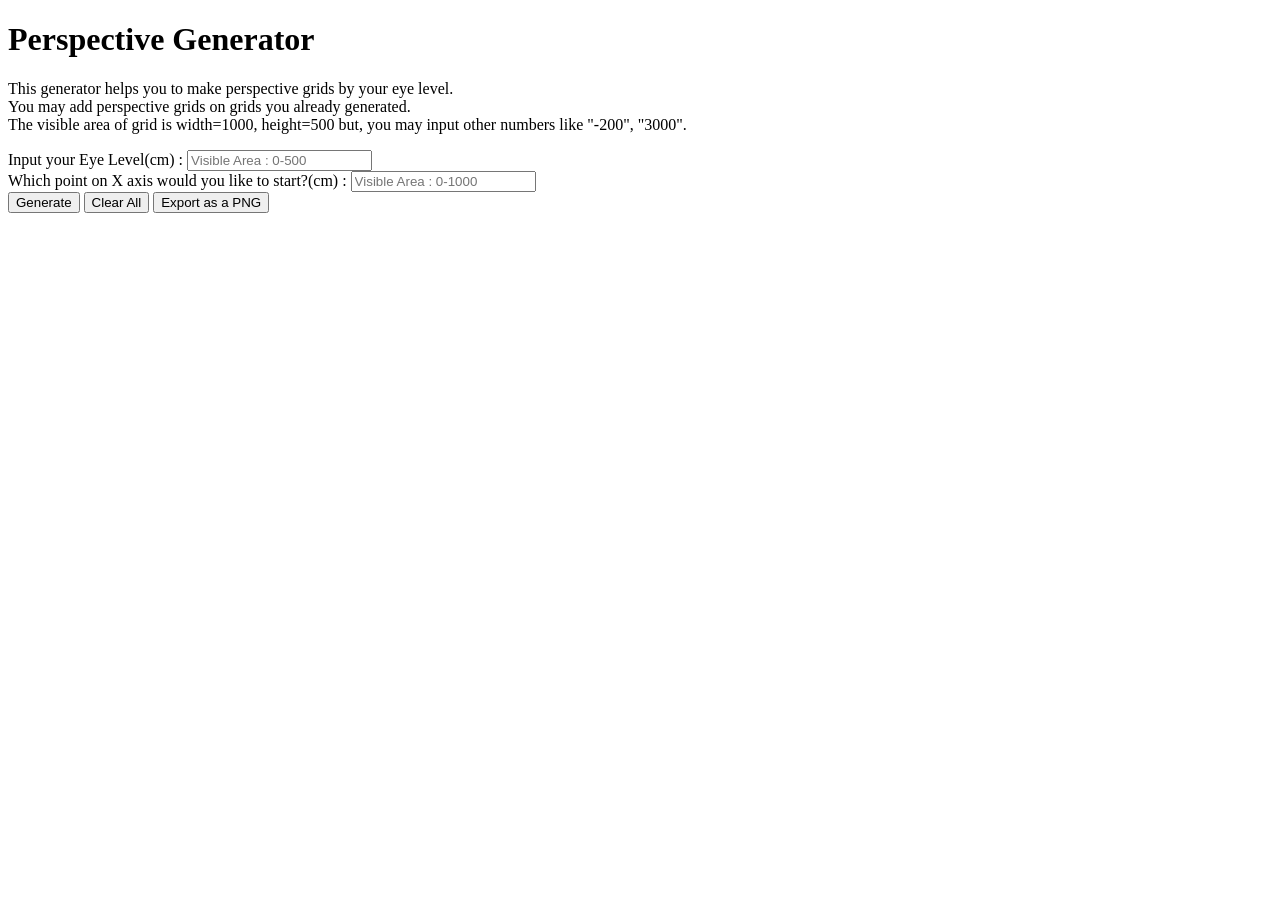
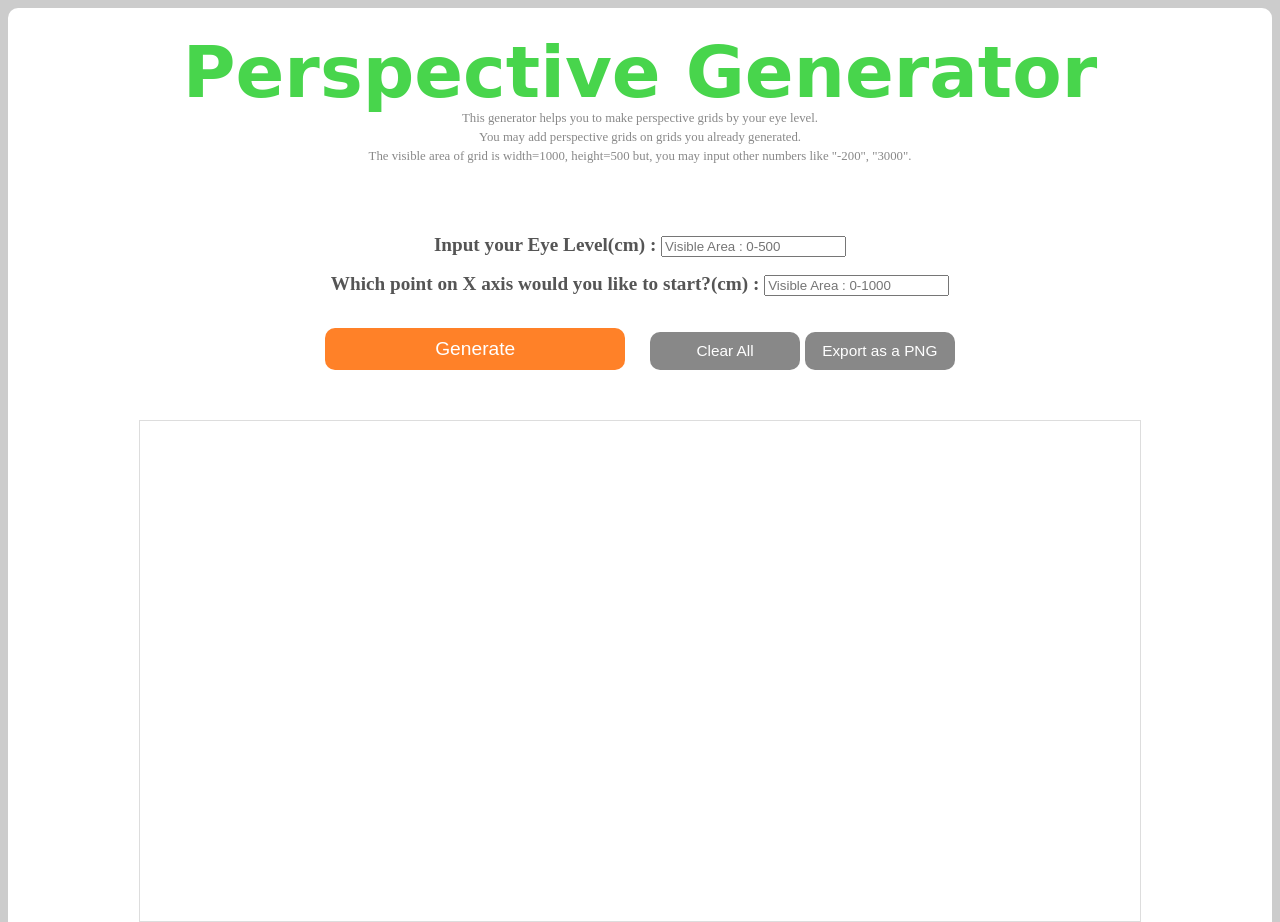
Before and after one commit to HelloTakako/perspective-generator, a plain HTML site: page index.html in a window 1280 px wide. Shown: the top 922 px of the page. Before the commit the page ends 800 px from the top, so only its background shows below. Drawn offline with Linux system fonts and the light colour scheme; a script that the page names is missing; a web font is replaced by a local one.

Commit message:
Update index.html

```diff
--- a/index.html
+++ b/index.html
@@ -3,7 +3,7 @@
 <head>
     <meta charset="UTF-8">
     <title>Perspective Generator</title>
-    <link rel="stylesheet" href="perspective.css">
+    <link rel="stylesheet" href="style.css">
     <link href="https://fonts.googleapis.com/css?family=Hi+Melody" rel="stylesheet">
 </head>
 <body>
```
